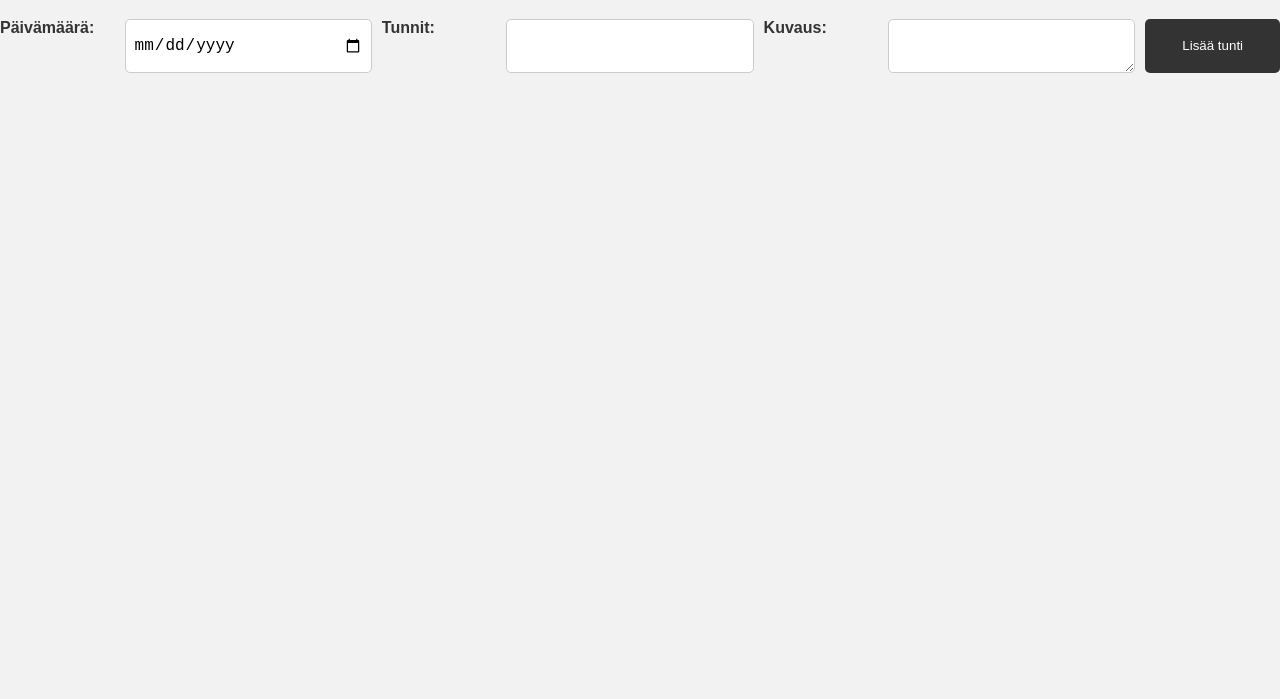
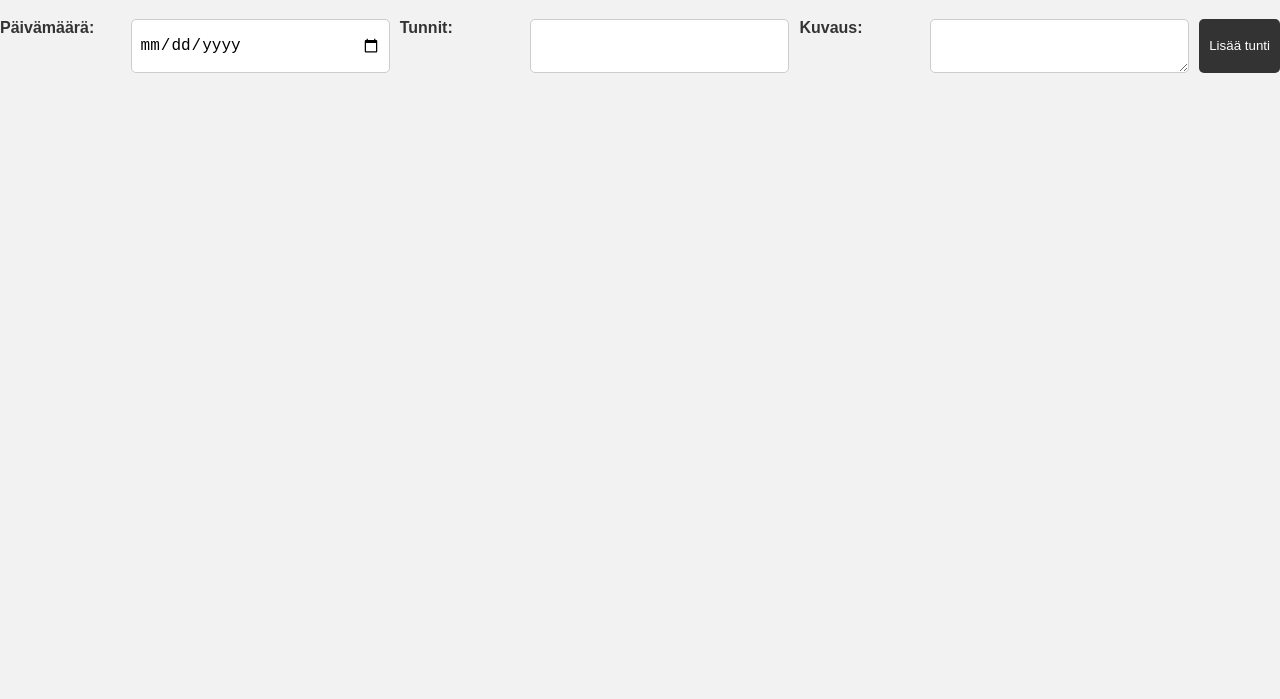
Before and after one commit to rikulahdeaho/Projekti-1, a plain HTML site: page index.html in a window 1280 px wide. Shown: the part 101-800 px from the top of the page. Drawn offline with Linux system fonts and the light colour scheme.

Commit message:
remove button flex

```diff
--- a/style.css
+++ b/style.css
@@ -46,7 +46,6 @@ textarea {
 }
 
 button {
-    flex: 1;
     background-color: #333;
     color: #fff;
     border: none;
@@ -81,6 +80,7 @@ li:hover {
 }
 
 li button {
+
     background-color: #ff0000;
     color: #fff;
     border: none;
```
